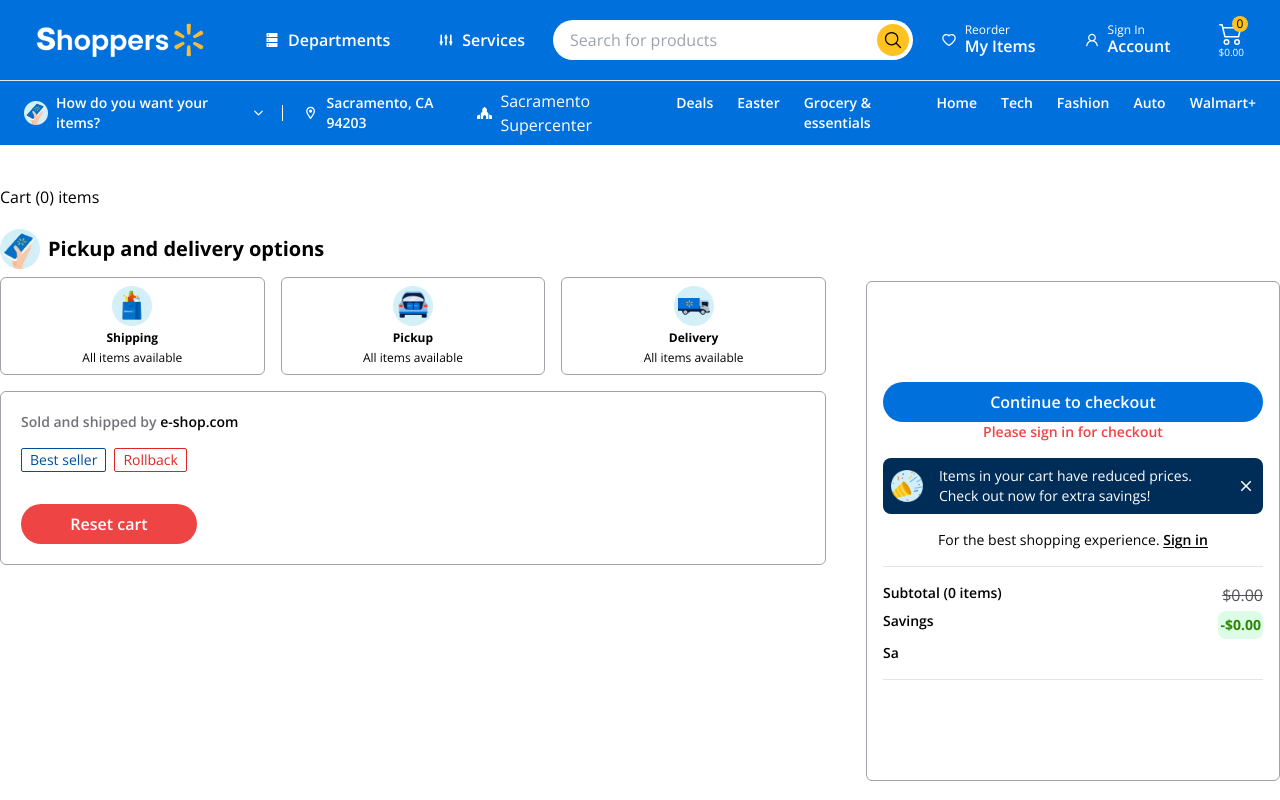
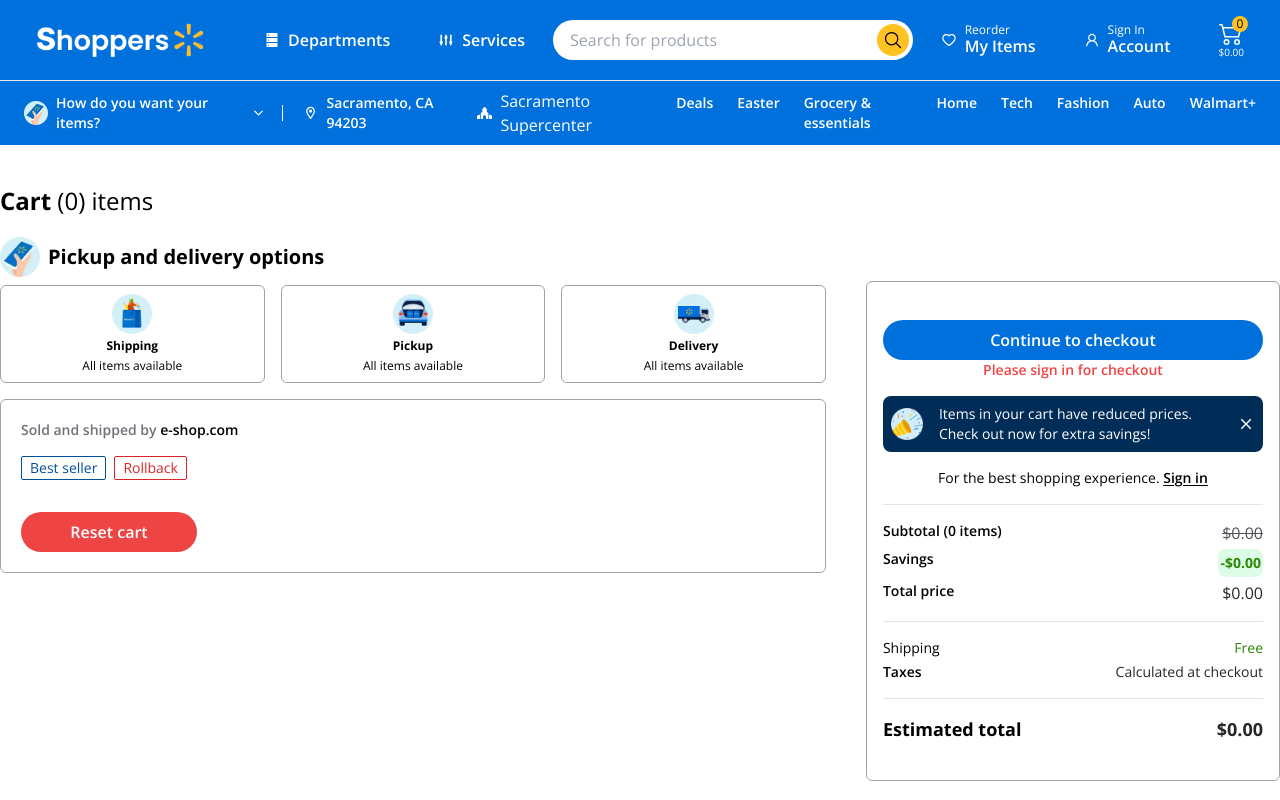
Before and after one commit to Shahriar-Turag/e-shop, a Next.js app: page /cart in a window 1280 px wide. Shown: the top 800 px of the page. Built offline with nearby package versions, Linux system fonts and the light colour scheme.

Commit message:
cart page finished

```diff
--- a/components/CartPage.tsx
+++ b/components/CartPage.tsx
@@ -54,7 +54,7 @@
 		<div className='w-full py-10'>
 			<div className='w-full flex gap-10'>
 				<div className='w-2/3 flex flex-col gap-5'>
-					<h1>
+					<h1 className='text-2xl font-bold'>
 						Cart{' '}
 						<span className='text-light font-normal'>
 							({productData.length}) items
@@ -327,11 +327,34 @@
 								</p>
 							</div>
 							<div className='text-sm flex justify-between'>
-								<p className='font-semibold '> Sa</p>
+								<p className='font-semibold '>Total price</p>
+                <p className='text-zinc-800 font-normal text-base'>
+                  <FormatePrice amount={totalPrice} />
+                </p>
 							</div>
 						</div>
 					</div>
+          <div className='w-full flex flex-col gap-4 border-b-[1px] border-b-zinc-200 pb-4'>
+              <div className='flex flex-col gap-1'>
+                <div className='text-sm flex justify-between'>
+                  <p>Shipping</p>
+                  <p className='text-[#2a8703]'>Free</p>
+                </div>
+                <div className='text-sm flex justify-between'>
+                  <p className='font-semibold'>Taxes</p>
+                  <p className='text-zinc-800'>Calculated at checkout</p>
+                </div>
+              </div>
+
+        </div>
+        <div className='flex items-center justify-between'>
+                  <p className='font-bold text-lg'>Estimated total</p>
+                  <p className='text-zinc-800 font-bold text-lg'>
+                    <FormatePrice amount={totalPrice} />
+                  </p>
+              </div>
 				</div>
+
 			</div>
 		</div>
 	);
```
